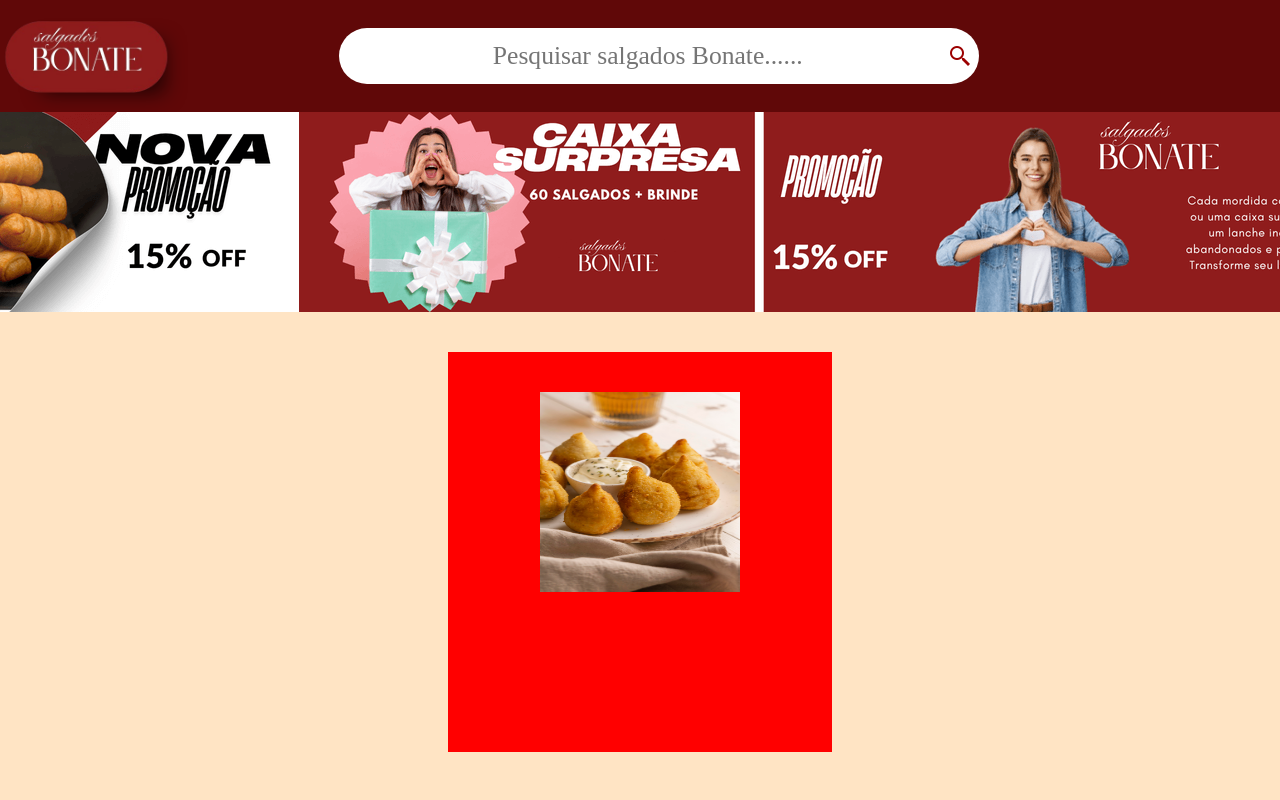
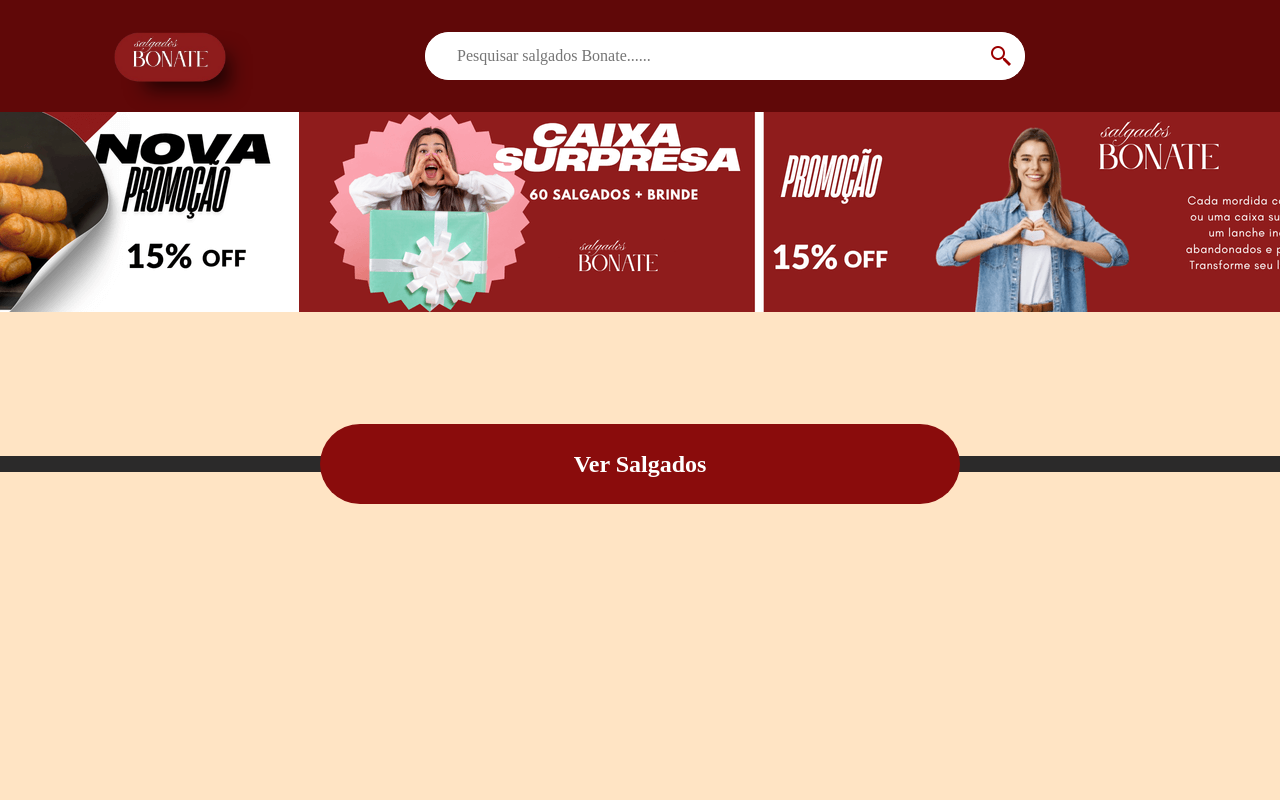
Before and after one commit to GoatMateusLima/site-de-salgados, a plain HTML site: page 12- PAULO/public/index.html in a window 1280 px wide. Shown: the top 800 px of the page. Drawn offline with Linux system fonts and the light colour scheme.

Commit message:
criei um botao e tambem adicionei umas coisas, quero tentar criar um banco de dados

```diff
--- a/12- PAULO/assets/css/index/header.css
+++ b/12- PAULO/assets/css/home/header.css
@@ -22,9 +22,9 @@
 
 .logo-container{
     position: relative;
-    width: 16%;
+    width: min(20vw, 140px);
     height: auto;
-    transform: translate(-56%, 2%);
+    transform: translate(-20%, 0);
 
 
 
@@ -34,7 +34,7 @@
 
 .fundo{
     position: absolute;
-    top: 32%;
+    top: 36%;
     left: 15%;
     width: 60%;
     height: 27%;
@@ -45,9 +45,9 @@
 
 .logo-img{
     position: relative;
-    transform: translateY(-3%);
+    transform: translateY(0);
     width: 90%;
-    height: 100%;
+    height: auto;
     z-index: 2;
 
 
@@ -56,30 +56,31 @@
 .container-pesquisa{
     display: flex;
     justify-content: center;
-    transform: translate(-30%);
-    width: 50%;
-    height: 50%;
+    transform: translate(-20%);
+    width: min(60vw, 600px);
+    height: 3rem;
     position: relative;
+    border-radius: 50px;
+    background-color: white;
     overflow: hidden;
-
 }
 
 .input-pesquisa{
     flex: 1;
     border: none;
     outline: none;
-    padding: 0% 12vw;
+    padding: 0 2rem;
     border-radius: 50px;
-    font-size: 2vw;
+    font-size: 1rem;
     font-family: serif, monospace;
 
 }
 
 .botao-pesquisa{
     position: absolute;
-    top: 0%;
-    right: 0%;
-    width: 6%;
+    top: 0;
+    right: 0;
+    width: 3rem;
     height: 100%;
     background-color: transparent;
     border: none;
--- a/12- PAULO/assets/css/main-footer/main.css
+++ b/12- PAULO/assets/css/home/main.css
@@ -36,53 +36,40 @@
 }
 
 
-/*chamada para Ação
+/* Ver salgados*/
 
-.chamada-acao-text{
+.container-btn{
     display: flex;
+    flex-direction: column;
+    position: relative;
     justify-content: center;
     align-items: center;
+    top: 14vh;
 }
 
-.atx{
-    width: 50%;
-    background-color: white;
-    font-family: Cambria, Cochin, Georgia, Times, 'Times New Roman', serif;
-}
-.atx h1{
-    font-size: 30px;
-    display: block;
-    color: rgb(0, 0, 0);
-}
-
-.atx p{
+.btn-vss{
     display: flex;
+    position: absolute;
+    background-color: rgb(138, 12, 12);
+    color: white;
+    z-index: 2;
+    width: 50vw;
+    height: 10vh;
     justify-content: center;
     align-items: center;
-}
-
-*/
-
-.container-card-salgado{
-    justify-content: center;
-    display: flex;
-      width: 100%;
-    height: 100%;
-}
-
-.card-salgado{
-    background-color: red;
-    width: 30%;
-    height: 50%;
-    display: flex;
-    justify-content: center;
-    padding: 40px;
-
+    border-radius: 14em;
 
 }
 
-.img-card img{
-    width: 200px;
-    height: 200px;
+.btn-vss a{
+    text-decoration: none;
+    color: white;
+}
 
+
+.hr-btn{
+    position: absolute;
+    width: 100%;
+    z-index: 1;
+    border: 1vh solid rgb(43, 42, 42) ;
 }
--- a/12- PAULO/public/index.html
+++ b/12- PAULO/public/index.html
@@ -4,9 +4,9 @@
     <meta charset="UTF-8">
     <meta name="viewport" content="width=device-width, initial-scale=1.0">
     <title>Salgados Bonate</title>
-    <link rel="shortcut icon" href="../assets/img/logo/bonate.ico" type="image/x-icon">
-    <link rel="stylesheet" href="../assets/css/index/header.css">
-    <link rel="stylesheet" href="../assets/css/main-footer/main.css">
+    <link rel="shortcut icon" href="../assets/img/home/logo/bonate.ico" type="image/x-icon">
+    <link rel="stylesheet" href="../assets/css/home/header.css">
+    <link rel="stylesheet" href="../assets/css/home/main.css">
 
 
 
@@ -15,52 +15,42 @@
     <header class="header">
         <div class="logo-container">
             <div class="fundo"></div>
-            <img src="../assets/img/logo/bonate.png" alt="Logo" class="logo-img">
+            <img src="../assets/img/home/logo/bonate.png" alt="Logo" class="logo-img">
         </div>
         <form class="container-pesquisa">
             <input type ="text" placeholder="Pesquisar salgados Bonate......" class="input-pesquisa" name="Pesquisar" >
             <button class="botao-pesquisa">
-                <img src="../assets/img/icones/icones.png" alt="Pesquisar">
+                <img src="../assets/img/home/icones/lupa.png" alt="Pesquisar">
             </button>
         </form>
     </header>
     <main>
         <div class="banner-container" id="efeito-carrossel">
             <div class="img-banner" id="img-carrossel">
-                <img src="../assets/img/img-banner/banner1.png" alt="promocao">
-                <img src="../assets/img/img-banner/banner2.png" alt="promocao">
-                <img src="../assets/img/img-banner/banner3.png" alt="para onde o dinheiro vai">
-                <img src="../assets/img/img-banner/banner4.png" alt="somos grandes">
-                <img src="../assets/img/img-banner/banner5.png" alt="estamos em todo lugar">
+                <img src="../assets/img/home/img-banner/banner1.png" alt="promocao">
+                <img src="../assets/img/home/img-banner/banner2.png" alt="promocao">
+                <img src="../assets/img/home/img-banner/banner3.png" alt="para onde o dinheiro vai">
+                <img src="../assets/img/home/img-banner/banner4.png" alt="somos grandes">
+                <img src="../assets/img/home/img-banner/banner5.png" alt="estamos em todo lugar">
 
-                <img src="../assets/img/img-banner/banner1.png" alt="promocao">
-                <img src="../assets/img/img-banner/banner2.png" alt="promocao">
-                <img src="../assets/img/img-banner/banner3.png" alt="para onde o dinheiro vai">
-                <img src="../assets/img/img-banner/banner4.png" alt="somos grandes">
-                <img src="../assets/img/img-banner/banner5.png" alt="estamos em todo lugar">
+                <img src="../assets/img/home/img-banner/banner1.png" alt="promocao">
+                <img src="../assets/img/home/img-banner/banner2.png" alt="promocao">
+                <img src="../assets/img/home/img-banner/banner3.png" alt="para onde o dinheiro vai">
+                <img src="../assets/img/home/img-banner/banner4.png" alt="somos grandes">
+                <img src="../assets/img/home/img-banner/banner5.png" alt="estamos em todo lugar">
             </div>
             <div class="camada-transparente"></div>
         </div>
-        <!-- testar depois
-        <div class="chamada-acao-text">
-            <div class="atx">
-                <h1>Salgados da melhor classe para Voçe</h1>
-                <br>
-                <p>Experimente e sinta o sabor extraordinario desse Salgado</p>
+        <div class="container-btn">
+            <div class="btn-vss">
+                <a href="produtos.html">
+                <h2>Ver Salgados</h2>
+            </a>
             </div>
+            <hr class="hr-btn">
         </div>
-        -->
-        <div class="container-card-salgado">
-            <div class="card-salgado">
-                <div class="img-card">
-                    <img src="../assets/img/img-salgados/comida-brasileira-e-arranjo-de-molhos.jpg" alt="">
-                </div>
-                <div class="descricao-card">
 
-                </div>
-            </div>
 
-        </div>
     </main>
     <footer>
         <p>Contato</p>
@@ -68,7 +58,7 @@
         <p>Codigo desenvolvido por Mateus <br> Design criado por agatha</p>
 
     </footer>
-    <script src="../assets/js/carrossel.js"></script>
+    <script src="../assets/js/home/carrossel.js"></script>
 
 </body>
 </html>
```
Also changed, not shown: 12- PAULO/assets/img/home/icones/lupa.png (renamed from 12- PAULO/assets/img/icones/icones.png), 12- PAULO/assets/img/home/icones/versalgados-removebg-preview.png (added), 12- PAULO/assets/img/home/img-banner/banner1.png (renamed from 12- PAULO/assets/img/img-banner/banner1.png), 12- PAULO/assets/img/home/img-banner/banner2.png (renamed from 12- PAULO/assets/img/img-banner/banner2.png), 12- PAULO/assets/img/home/img-banner/banner3.png (renamed from 12- PAULO/assets/img/img-banner/banner3.png), 12- PAULO/assets/img/home/img-banner/banner4.png (renamed from 12- PAULO/assets/img/img-banner/banner4.png), 12- PAULO/assets/img/home/img-banner/banner5.png (renamed from 12- PAULO/assets/img/img-banner/banner5.png), 12- PAULO/assets/img/home/logo/bonate.ico (renamed from 12- PAULO/assets/img/logo/bonate.ico), 12- PAULO/assets/img/home/logo/bonate.png (renamed from 12- PAULO/assets/img/logo/bonate.png), 12- PAULO/assets/js/home/carrossel.js (renamed from 12- PAULO/assets/js/carrossel.js), 12- PAULO/public/produtos.html (renamed from 12- PAULO/public/info.html), 2 other files.
